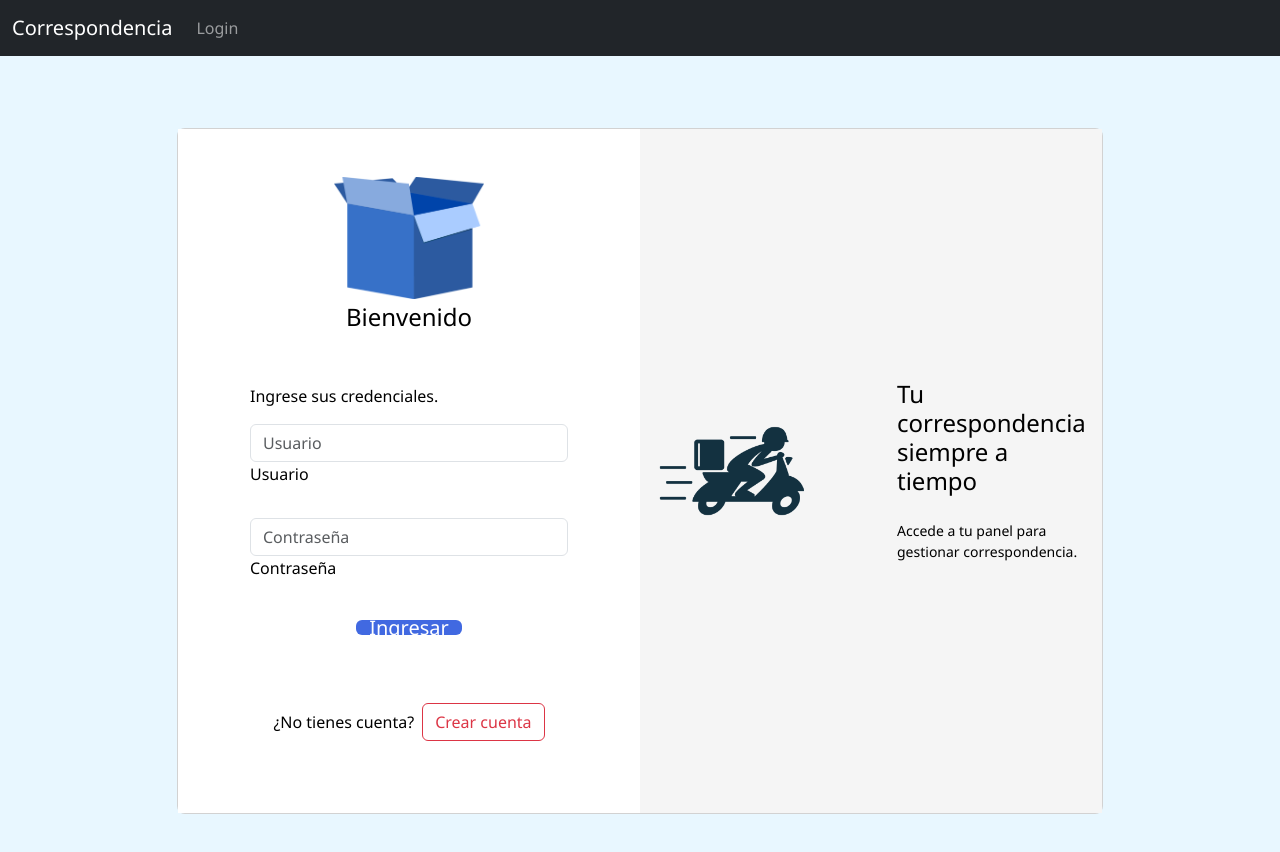
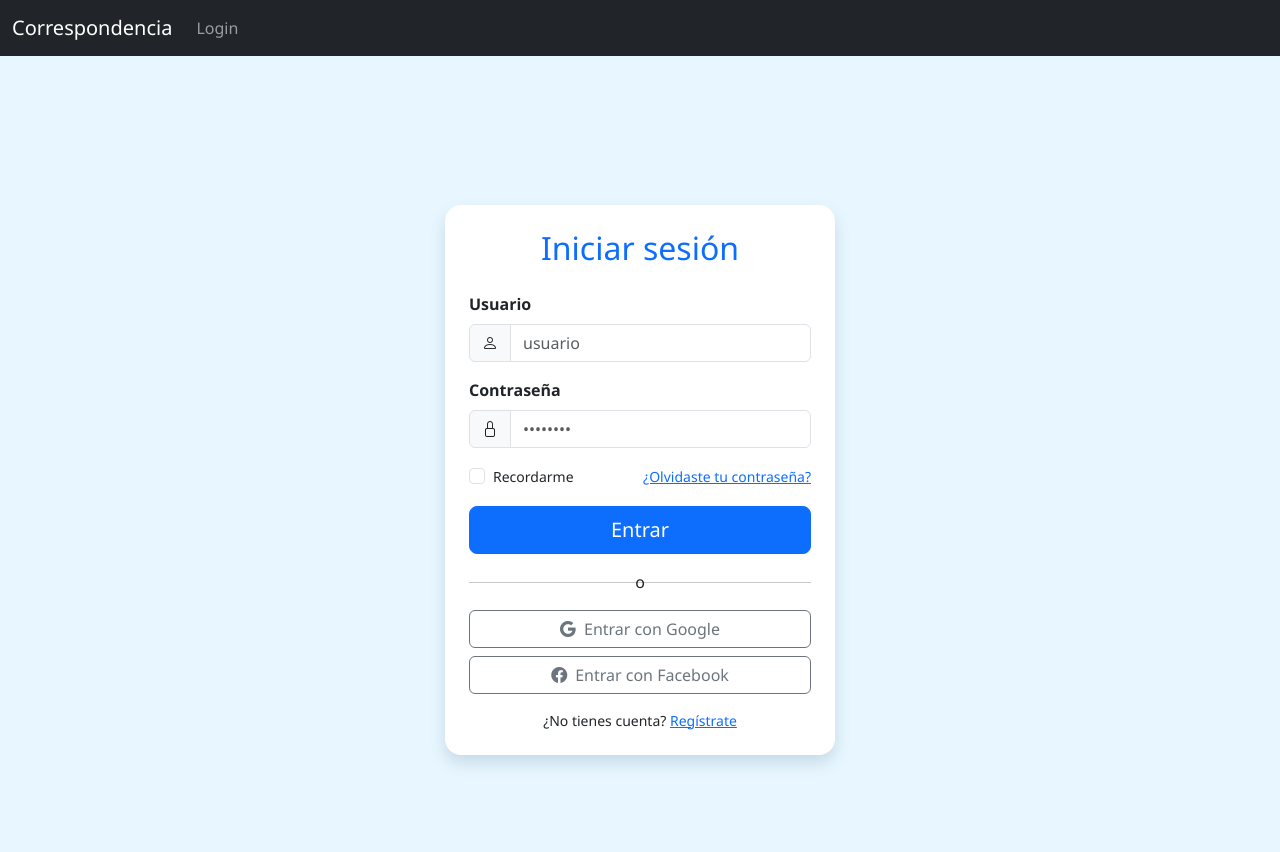
Before and after one commit to Vechegaray23/correspondencia, a React (Vite) app in the folder client/: page /login in a window 1280 px wide. Shown: the top 852 px of the page. Built offline with nearby package versions, Linux system fonts and the light colour scheme.

Commit message:
nuevo lgin

```diff
--- a/client/src/index.css
+++ b/client/src/index.css
@@ -93,3 +93,27 @@ footer a {
 footer a:hover {
   text-decoration: underline;
 }
+
+
+/* Login page styles */
+.login-card {
+  border: none;
+  border-radius: 1rem;
+  box-shadow: 0 0.5rem 1rem rgba(8, 59, 102, 0.15);
+}
+
+.login-btn-primary {
+  background: var(--bs-primary);
+  border-color: var(--bs-primary);
+  color: #fff;
+}
+
+.login-btn-primary:hover {
+  background: var(--celeste-dark);
+  border-color: var(--celeste-dark);
+}
+
+.login-form-control:focus {
+  box-shadow: 0 0 0 0.2rem rgba(13, 110, 253, 0.25);
+  border-color: var(--bs-primary);
+}
--- a/client/src/pages/Login.jsx
+++ b/client/src/pages/Login.jsx
@@ -36,98 +36,64 @@ export default function Login () {
   }
 
   return (
-    <section className="container-fluid px-0" style={{ backgroundColor: '', minHeight: '100vh' }}>
-      <div className="container py-5 h-100">
-        <div className="row d-flex justify-content-center align-items-center h-100">
-          <div className="col-xl-10">
-            <div className="card rounded-3 text-black">
-              <div className="row g-0">
-                {/* Izquierda: formulario */}
-                <div className="col-lg-6" style={{ backgroundColor: 'White' }}>
-                  <div className="card-body p-md-5 mx-md-4">
-                    <div className="text-center">
-                      <img src="/box.png" style={{ width: '150px' }} alt="logo" />
-                    </div>
-
-                    <div className="text-center">
-                      <h4 className="mt-1 mb-5 pb-1">Bienvenido</h4>
-                    </div>
-
+    <main className="d-flex align-items-center justify-content-center min-vh-100">
+      <form onSubmit={handleSubmit} className="card p-4 login-card" style={{ maxWidth: '390px', width: '100%' }}>
+        <h2 className="text-center mb-4" style={{ color: 'var(--bs-primary)' }}>Iniciar sesión</h2>
                 {error && <div className="alert alert-danger">{error}</div>}
-
-                    <form onSubmit={handleSubmit}>
-                      <p>Ingrese sus credenciales.</p>
-
-                      <div className="form-outline mb-4">
+        <div className="mb-3">
+          <label htmlFor="user" className="form-label fw-semibold">Usuario</label>
+          <div className="input-group">
+            <span className="input-group-text"><i className="bi bi-person" /></span>
             <input
               type="text"
               id="user"
-                          className="form-control"
-                          placeholder="Usuario"
+              className="form-control login-form-control"
+              placeholder="usuario"
               value={username}
               onChange={e => setUsername(e.target.value)}
               required
             />
-                        <label className="form-label" htmlFor="user">
-                          Usuario
-                        </label>
           </div>
-
-                      <div className="form-outline mb-4">
+        </div>
+        <div className="mb-3">
+          <label htmlFor="pass" className="form-label fw-semibold">Contraseña</label>
+          <div className="input-group">
+            <span className="input-group-text"><i className="bi bi-lock" /></span>
             <input
               type="password"
               id="pass"
-                          className="form-control"
-                          placeholder="Contraseña"
+              className="form-control login-form-control"
+              placeholder="••••••••"
               value={password}
               onChange={e => setPassword(e.target.value)}
               required
             />
-                        <label className="form-label" htmlFor="pass">
-                          Contraseña
-                        </label>
+          </div>
+        </div>
+        <div className="d-flex justify-content-between align-items-center mb-3">
+          <div className="form-check">
+            <input className="form-check-input" type="checkbox" id="remember" />
+            <label className="form-check-label small" htmlFor="remember">Recordarme</label>
+          </div>
+          <a href="#" className="small" style={{ color: 'var(--bs-primary)' }}>¿Olvidaste tu contraseña?</a>
+        </div>
+        <div className="d-grid mb-3">
+          <button className="btn btn-primary btn-lg login-btn-primary" type="submit">Entrar</button>
+        </div>
+        <div className="text-center position-relative mb-3">
+          <span className="bg-white px-2">o</span>
+          <hr className="m-0 position-absolute top-50 start-0 w-100" style={{ opacity: '.25' }} />
+        </div>
+        <div className="d-grid gap-2 mb-3">
+          <button type="button" className="btn btn-outline-secondary"><i className="bi bi-google me-2" />Entrar con Google</button>
+          <button type="button" className="btn btn-outline-secondary"><i className="bi bi-facebook me-2" />Entrar con Facebook</button>
         </div>
 
-                      <div className="text-center pt-1 mb-5 pb-1">
-                        <button
-                          type="submit"
-                          className="btn text-white btn-block fa-lg mb-3"
-                          style={{ backgroundColor: 'RoyalBlue' }}
-                        >
-                          Ingresar
-                        </button>
-                      </div>
-
-                      <div className="d-flex align-items-center justify-content-center pb-4">
-                        <p className="mb-0 me-2">¿No tienes cuenta?</p>
-                        <button
-                          type="button"
-                          className="btn btn-outline-danger"
-                          onClick={() => navigate('/')}
-                        >
-                          Crear cuenta
-                        </button>
-                      </div>
+        <p className="text-center small mb-0">
+          ¿No tienes cuenta?{' '}
+          <a href="#" style={{ color: 'var(--bs-primary)' }}>Regístrate</a>
+        </p>
       </form>
-                  </div>
-                </div>
-
-                {/* Derecha: imagen y texto */}
-                <div className="col-lg-6 d-flex align-items-center" style={{ backgroundColor: 'WhiteSmoke' }}>
-                  <img src="/delivery_guy.png" style={{ width: '185px' }} alt="logo" />
-                  <div className="px-3 py-4 p-md-5 mx-md-4">
-                    <h4 className="mb-4">Tu correspondencia siempre a tiempo</h4>
-                    <p className="small mb-0">
-                      Accede a tu panel para gestionar correspondencia.
-                    </p>
-                  </div>
-                </div>
-
-              </div>
-            </div>
-          </div>
-        </div>
-      </div>
-    </section>
+    </main>
   )
 }
```
Lines whose indentation alone changed are shown as unchanged.
